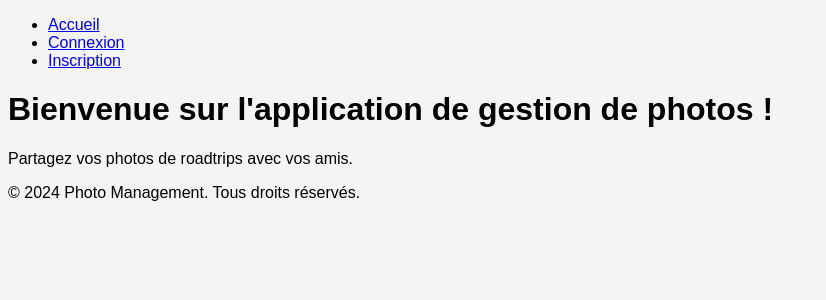
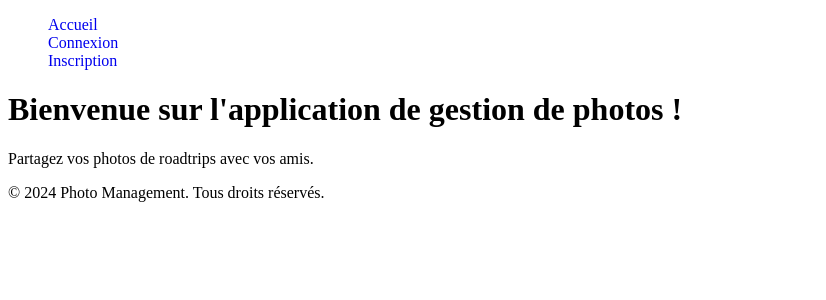
Before and after one commit to Faalco91/photo-management-php, a PHP site: page / in a window 1280 px wide. Shown: the top 300 px of the page, without its empty margins (0-826 px from the left). Run offline with PHP 8.4, Linux system fonts and the light colour scheme.

Commit message:
Avancement du framework css: suppression des anciens fichiers et ajout de nouveaux fichiers SCSS avec des variables, des fonctions et des styles globaux.

```diff
--- a/assets/scss/main.scss
+++ /dev/null
@@ -1,6 +0,0 @@
-@import 'partials/variables';
-
-body {
-    font-family: $primary-font;
-    background-color: $background-color;
-}
--- a/assets/scss/partials/_variables.scss
+++ /dev/null
@@ -1,4 +0,0 @@
-$primary-color: #3498db;
-$secondary-color: #2ecc71;
-$background-color: #f4f4f4;
-$primary-font: 'Arial', sans-serif;
--- a/public/css/main.css
+++ b/public/css/main.css
@@ -1,6 +1,38 @@
+:root {
+  --white: #fff;
+  --black: #000;
+  --grey: #a1a1aa;
+  --bg-color: var(--white);
+  --text-color: var(--black);
+}
+
 body {
-  font-family: "Arial", sans-serif;
-  background-color: #f4f4f4;
+  background-color: var(--bg-color);
+  color: var(--text-color);
+}
+body.dark {
+  --bg-color: var(--black);
+  --text-color: var(--white);
+}
+
+a {
+  text-decoration: none;
+}
+
+li {
+  list-style-type: none;
+}
+
+img {
+  max-width: 100%;
+  height: auto;
+}
+
+svg path {
+  fill: currentColor;
+}
+svg:hover path {
+  fill: var(--main-color);
 }
 
 /*# sourceMappingURL=main.css.map */
--- /dev/null
+++ b/src/scss/main.scss
@@ -0,0 +1 @@
+@use 'partials/index' as *;
--- /dev/null
+++ b/src/scss/partials/_functions.scss
@@ -0,0 +1,3 @@
+@function rem($pxVal) {
+	@return calc($pxVal / 16) * 1rem;
+}
--- /dev/null
+++ b/src/scss/partials/_globals.scss
@@ -0,0 +1,41 @@
+:root {
+	--white: #fff;
+	--black: #000;
+	--grey: #a1a1aa;
+
+	--bg-color: var(--white);
+	--text-color: var(--black);
+}
+
+body {
+	background-color: var(--bg-color);
+	color: var(--text-color);
+	&.dark {
+		--bg-color: var(--black);
+		--text-color: var(--white);
+	}
+}
+
+a {
+    text-decoration: none;
+}
+
+li {
+    list-style-type: none;
+}
+
+img {
+	max-width: 100%;
+	height: auto;
+}
+
+svg {
+	path {
+		fill: currentColor;
+	}
+	&:hover {
+		path {
+			fill: var(--main-color);
+		}
+	}
+}
--- /dev/null
+++ b/src/scss/partials/_index.scss
@@ -0,0 +1,4 @@
+@use 'variables';
+@use 'fonts';
+@use 'functions';
+@use 'globals';
--- /dev/null
+++ b/src/scss/partials/_variables.scss
@@ -0,0 +1,12 @@
+$primary-color: #ecedee;
+$background-color: #000;
+$primary-font: 'Arial', sans-serif;
+
+
+$breakpoints: (
+    'sm' : 576px,
+    'md' : 768px,
+    'lg' : 992px,
+    'xl' : 1200px,
+    'xxl' : 1400px
+);
```
Also changed, not shown: assets/scss/partials/_fonts.scss (deleted), assets/scss/partials/_functions.scss (deleted), assets/scss/partials/_globals.scss (deleted), src/scss/components/_button.scss (added), src/scss/components/_card.scss (added), src/scss/partials/_fonts.scss (added), 1 other file.
